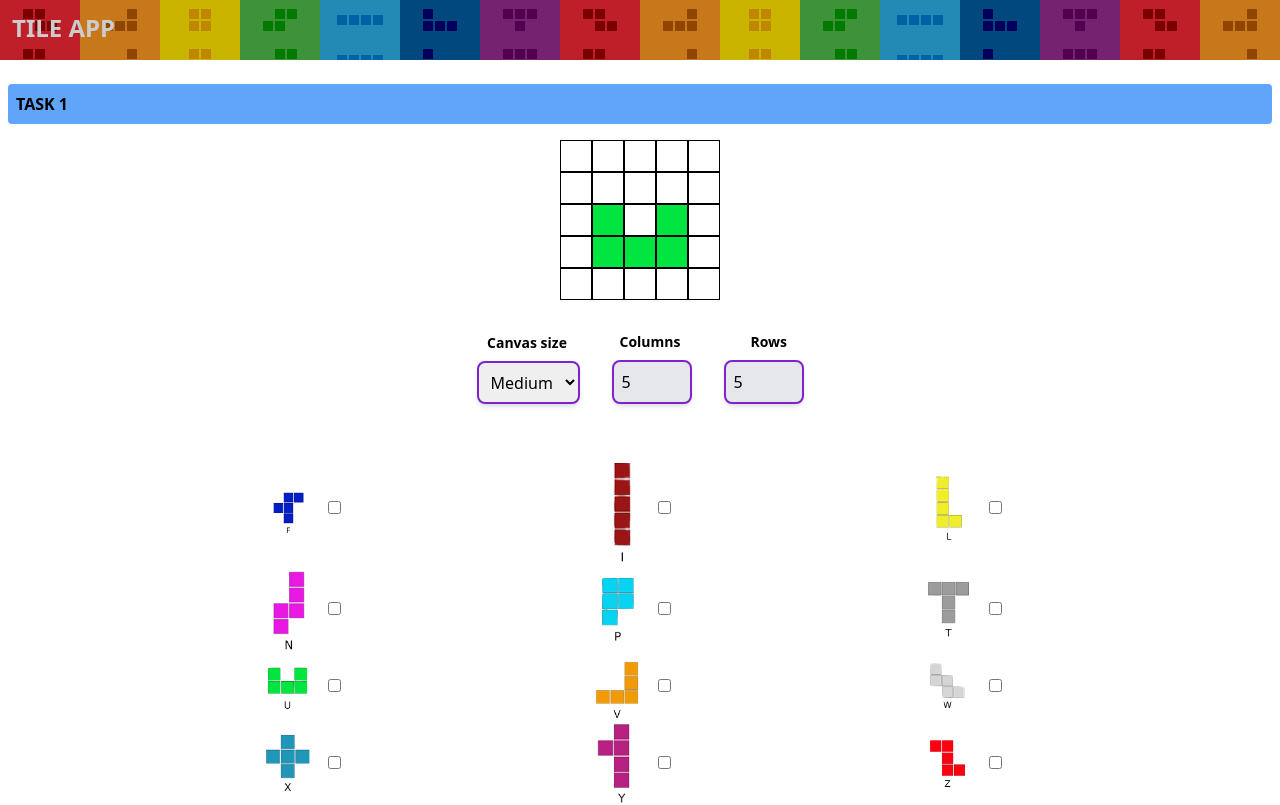
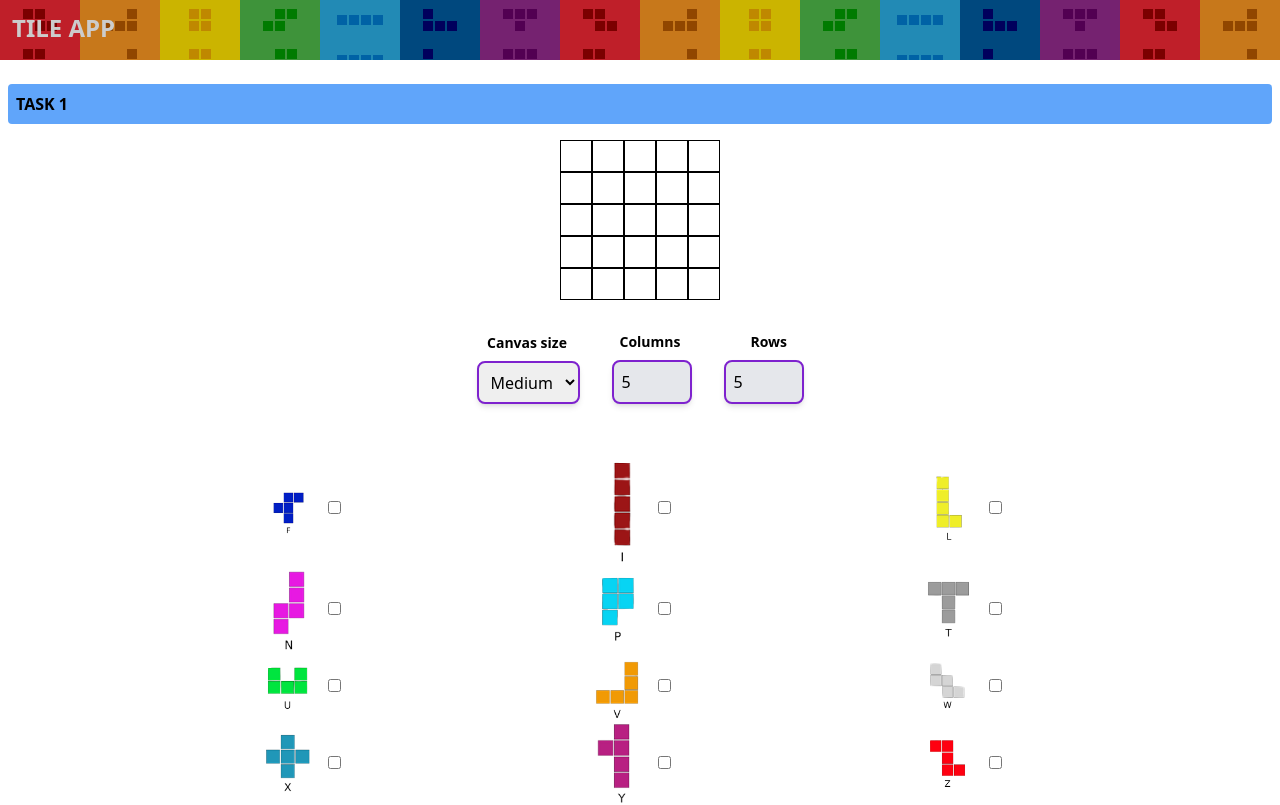
Before and after one commit to HyperPunkss/tetris-tiler-frontend, a Next.js app: page / in a window 1280 px wide. Shown: the top 805 px of the page. Built offline with nearby package versions, Linux system fonts and the light colour scheme.

Commit message:
task 2 shapes can be created with the api call

```diff
--- a/pages/index.js
+++ b/pages/index.js
@@ -15,26 +15,26 @@ export default function Home() {
     const [shapes, setShapes] = useState([]);
 
     async function task2apiCall() {
-    await axios.get('http://matsaki95.ddns.net:8900/api/v1/a2-task').then((response) => {
+        await axios.get("http://matsaki95.ddns.net:8900/api/v1/a2-task").then((response) => {
             // setShapes(JSON.parse(response.data))
             // console.log(response.data);
-      setShapes(response.data)
-    })
+            setShapes(response.data);
+        });
         // setShapes(JSON.parse(testObjJSON))
         // console.log(shapes);
-    for(let i=0; i<shapes.length; i++){
-      console.log(shapes[i].content);
+        // for(let i=0; i<shapes.length; i++){
+        //   console.log("STRING CONTENT",shapes[i].content);
         // return <Grid rows={5} columns={5} sizeData={sizeData} colorData={shapes[i]}/>
-    }
 
+        // }
     }
 
     //TASK 10 - Generating Data and Sending them to the API with Axios
-  function task10apiCall(){
+    function task10apiCall() {
         var data = JSON.stringify({
             x: 5,
             y: 5,
-        holes: [{x: 2, y: 2}],
+            holes: [{ x: 2, y: 2 }],
             allow_rotations: true,
             allow_flips: false,
             shapes: ["T", "L"],
@@ -72,7 +72,7 @@ export default function Home() {
             <h1 className="font-bold bg-blue-400 p-2 rounded">TASK 1</h1>
             <div className="flex flex-col">
                 <div className="flex justify-center items-center">
-                    <Grid rows={rowData} columns={columnData} sizeData={sizeData} colorData={"EEEEE EEEEE EUEUE EUUUE EEEEE"}/>
+                    <Grid rows={rowData} columns={columnData} sizeData={sizeData} colorData={""} />
                 </div>
                 <div className="flex justify-center items-center p-4">
                     <SizePicker onSizeChange={handleSizeChange} />
@@ -88,6 +88,10 @@ export default function Home() {
                     Generate all the shapes!
                 </button>
             </div>
+            {shapes.map((shape, i) => {
+                console.log("SHAPE CONTENT", shape.content);
+                return <Grid key={i} rows={5} columns={5} sizeData={sizeData} colorData={shape.content} />;
+            })}
         </div>
     );
 }
```
Also changed, not shown: components/Grid.jsx (+5 -5 lines). Lines whose indentation alone changed are shown as unchanged.
